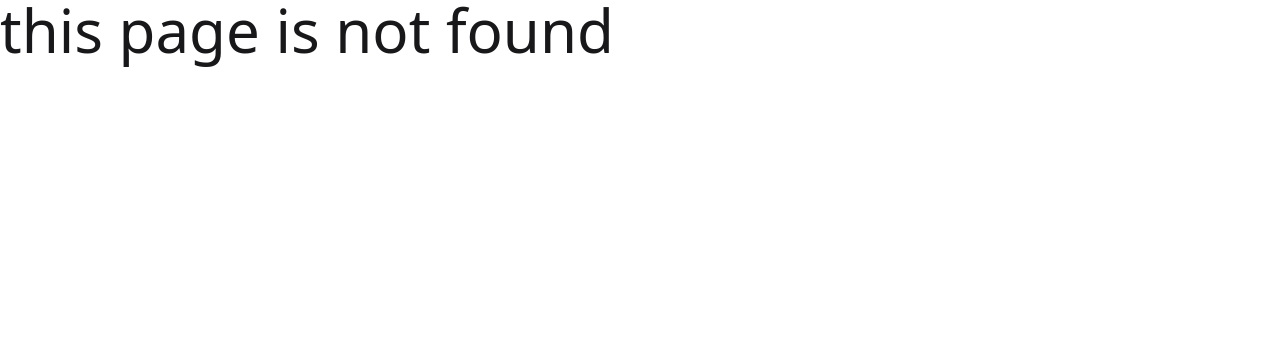
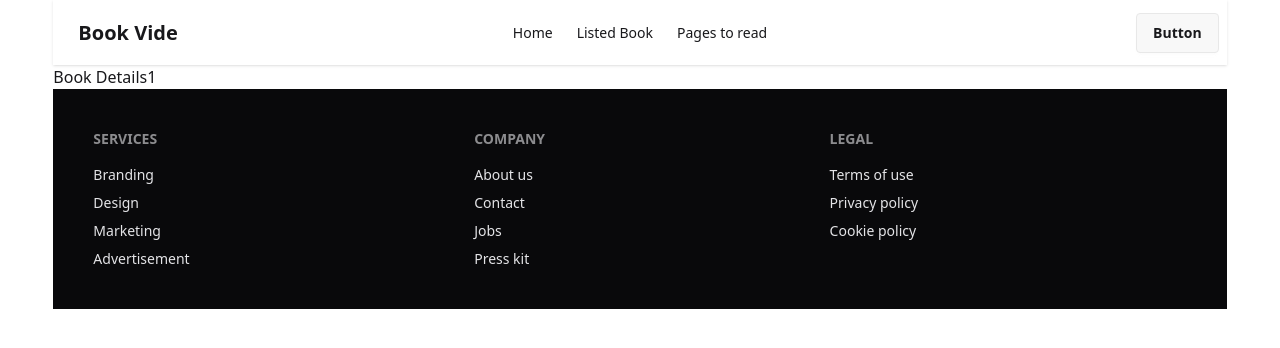
Before and after one commit to mdsharia4613/Book-Shop, a React (Vite) app: page /books/1 in a window 1280 px wide. Before the commit this address had no page. Shown: the top 348 px of the page. Built offline with nearby package versions, Linux system fonts and the light colour scheme.

Commit message:
bookdetaiks

```diff
--- a/src/Components/Book/Book.jsx
+++ b/src/Components/Book/Book.jsx
@@ -4,7 +4,7 @@ import { Link } from 'react-router-dom';
 const Book = ({ book }) => {
     const { bookId,image, author, bookName, review, category, publisher, tags } = book;
     return (
-        <Link to=''>
+        <Link to={`/books/${bookId}`}>
             <div className="card bg-base-100 w-96 shadow-sm p-4 rounded-2xl mb-10">
                 <figure className='bg-blue-200 py-8 rounded-2xl' >
                     <img className='w-28 h-44'
@@ -14,7 +14,7 @@ const Book = ({ book }) => {
                 <div className="card-body">
                     <div className='flex items-center gap-10 justify-center'>
                         {
-                            tags.map(tag => < button className="btn btn-xs bg-yellow-500" > {tag}</button>
+                            tags.map((tag, index) => < button key={index} className="btn btn-xs bg-yellow-500" > {tag}</button>
                             )
                         }
                     </div>
--- /dev/null
+++ b/src/Components/BookDetails/BookDetails.jsx
@@ -0,0 +1,16 @@
+
+import { useParams } from 'react-router-dom';
+
+const BookDetails = () => {
+
+    const {bookId} = useParams();
+    console.log(bookId)
+    return (
+        <div>
+            <h2>Book Details{bookId}</h2>
+
+        </div>
+    );
+};
+
+export default BookDetails;
--- a/src/main.jsx
+++ b/src/main.jsx
@@ -10,6 +10,7 @@ import Root from './Components/Root/Root.jsx';
 import Error from './Components/Error/Error.jsx';
 import Home from './Components/Home/Home.jsx';
 import Dasboard from './Components/Daaboard/Dasboard.jsx';
+import BookDetails from './Components/BookDetails/BookDetails.jsx';
 
 const router = createBrowserRouter([
   {
@@ -20,6 +21,10 @@ const router = createBrowserRouter([
       {
         path: '/',
         element: <Home></Home>
+      },
+      {
+        path: 'books/:bookId',
+        element: <BookDetails></BookDetails>
       },
       {
         path:'Dasboard',
```
